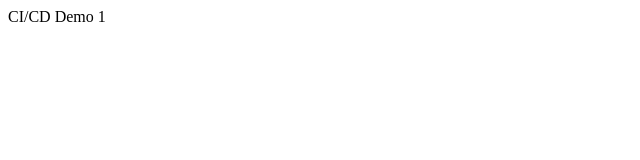
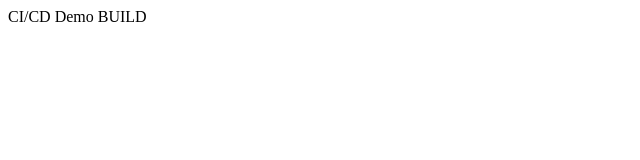
Before and after one commit to soorajkg/demo, a plain HTML site: page src/index.html in a window 1280 px wide. Shown: the full height of the page, 0-640 px from the left. Drawn offline with Linux system fonts and the light colour scheme.

Commit message:
Update index.html

```diff
--- a/src/index.html
+++ b/src/index.html
@@ -4,6 +4,6 @@
         <title>Demo</title>
     </head>
     <body>
-CI/CD Demo 1
+CI/CD Demo BUILD
     </body>
 </html>
```
